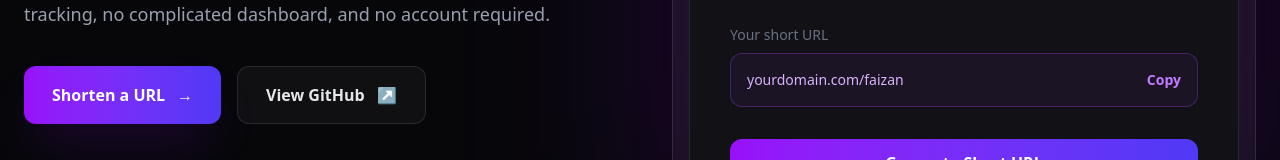
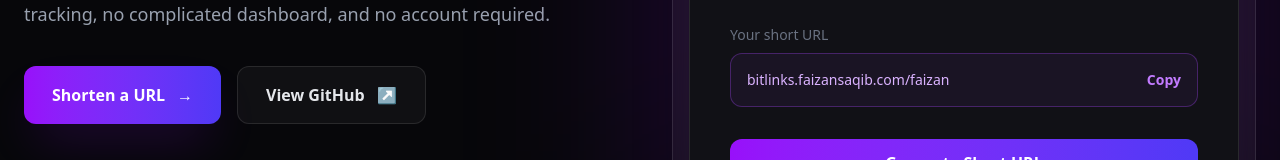
Before and after one commit to Faizan-Saqib/BitlinksOG, a Next.js app in the folder bitlinks/: page / in a window 1280 px wide. Shown: the part 416-576 px from the top of the page. Built offline with nearby package versions, Linux system fonts and the light colour scheme.

Commit message:
Update page.js

```diff
--- a/bitlinks/app/page.js
+++ b/bitlinks/app/page.js
@@ -141,7 +141,7 @@ export default function Home() {
                     <div className="flex gap-3 rounded-xl border border-purple-500/30 bg-purple-500/[0.06] px-4 py-4">
 
                       <span className="text-purple-300 text-sm flex-1">
-                        yourdomain.com/faizan
+                        bitlinks.faizansaqib.com/faizan
                       </span>
 
                       <span className="text-purple-400 text-sm font-semibold">
```
